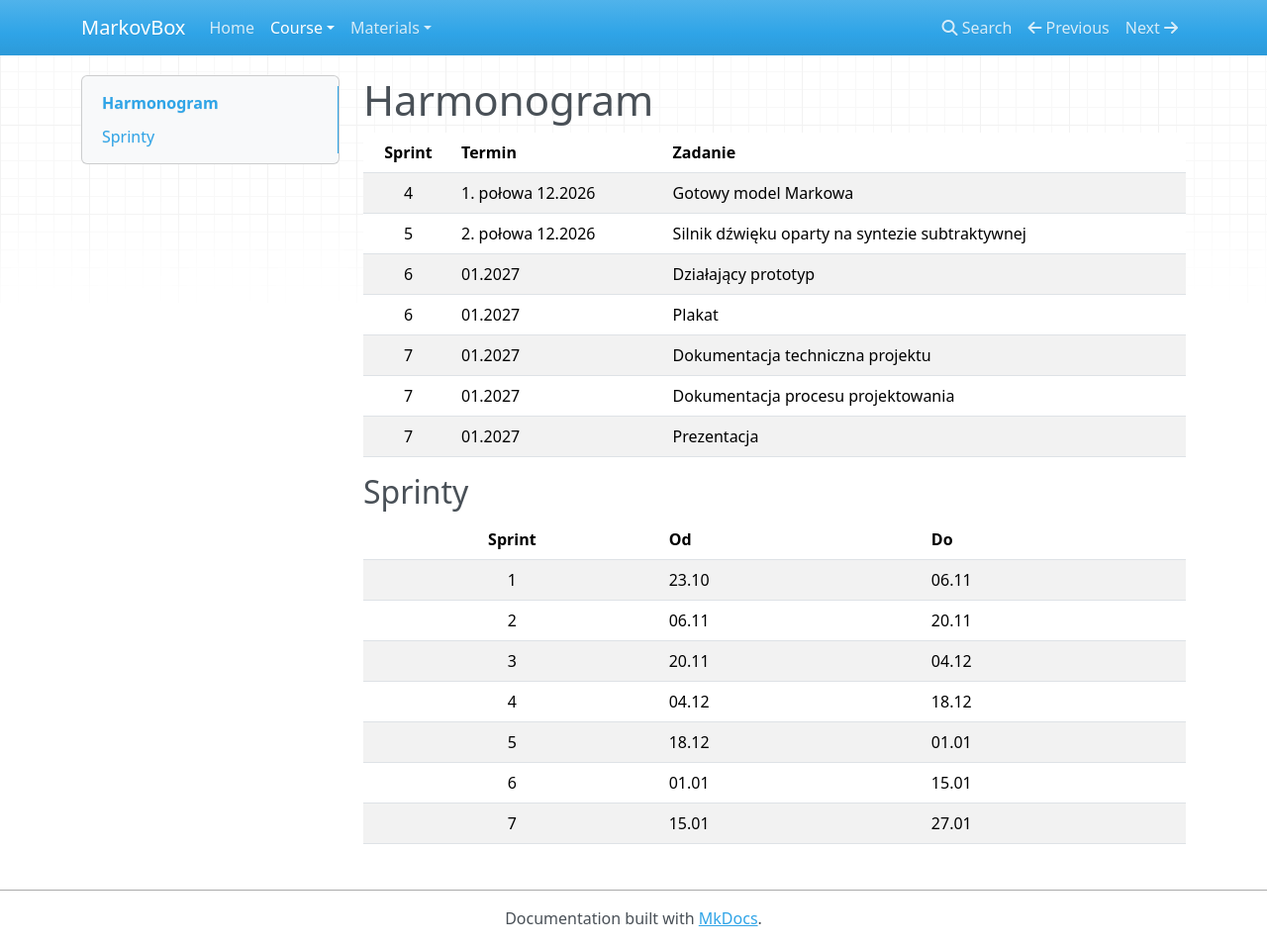
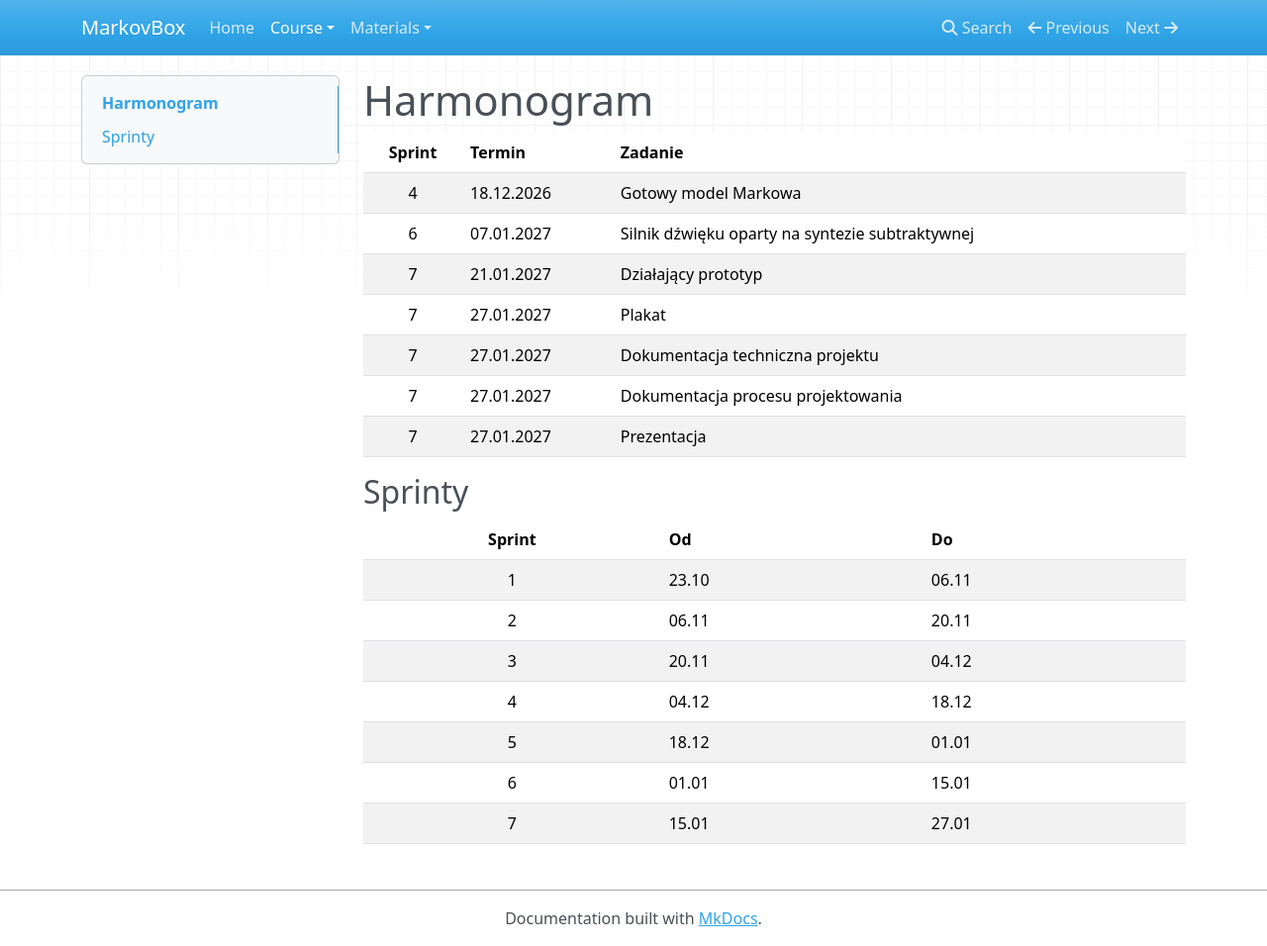
Before and after one commit to MarkovBox/MarkovBox, an MkDocs documentation site: the page built from docs/course/schedule.md, in a window 1280 px wide and 956 px high. Shown: the whole window at 99% size. Built offline with MkDocs 1.6.1, drawn with Linux system fonts in a browser that asks for light colours; nearby versions of some CDN libraries.

Commit message:
docs/course/schedule.md: update project schedule

```diff
--- a/docs/course/schedule.md
+++ b/docs/course/schedule.md
@@ -2,13 +2,13 @@
 
 | Sprint | Termin            | Zadanie                                         |
 | :----: | ----------------- | ----------------------------------------------- |
-|   4    | 1. połowa 12.2026 | Gotowy model Markowa                            |
-|   5    | 2. połowa 12.2026 | Silnik dźwięku oparty na syntezie subtraktywnej |
-|   6    | 01.2027           | Działający prototyp                             |
-|   6    | 01.2027           | Plakat                                          |
-|   7    | 01.2027           | Dokumentacja techniczna projektu                |
-|   7    | 01.2027           | Dokumentacja procesu projektowania              |
-|   7    | 01.2027           | Prezentacja                                     |
+|   4    | 18.12.2026        | Gotowy model Markowa                            |
+|   6    | 07.01.2027        | Silnik dźwięku oparty na syntezie subtraktywnej |
+|   7    | 21.01.2027        | Działający prototyp                             |
+|   7    | 27.01.2027        | Plakat                                          |
+|   7    | 27.01.2027        | Dokumentacja techniczna projektu                |
+|   7    | 27.01.2027        | Dokumentacja procesu projektowania              |
+|   7    | 27.01.2027        | Prezentacja                                     |
 
 ## Sprinty
 
```
